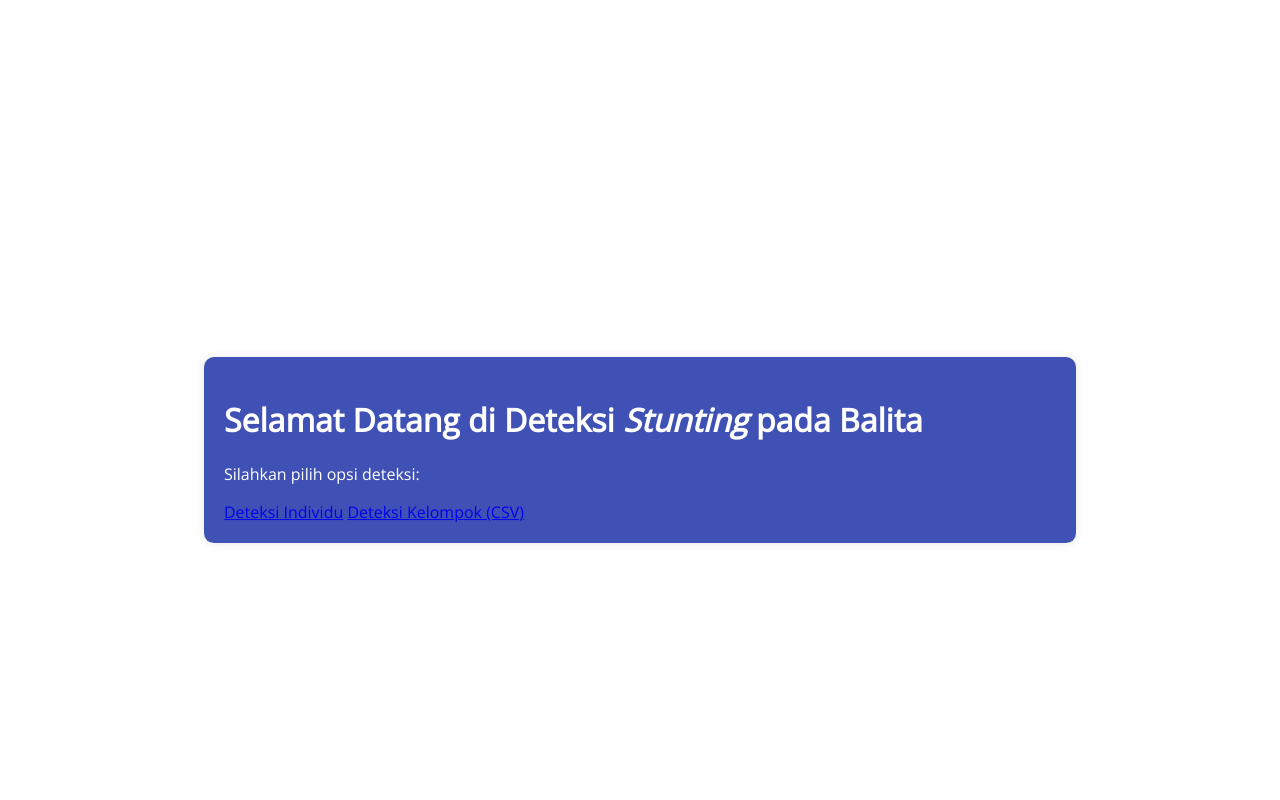
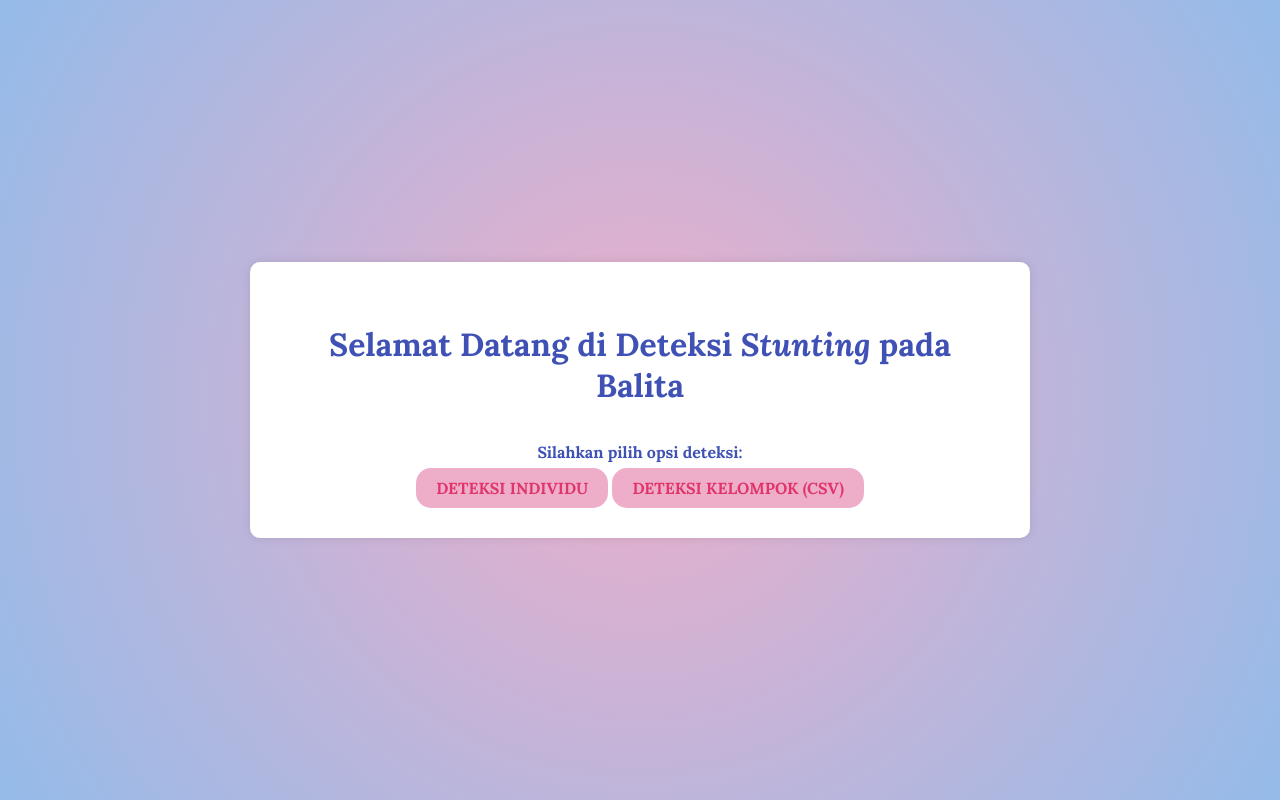
Before and after one commit to alfaqihunnafis/KKN_StuntingDetection_MPASI, a Flask app: page / in a window 1280 px wide. Run offline with Flask 3, Linux system fonts and the light colour scheme.

Commit message:
add styles web

```diff
--- a/static/css/style.css
+++ b/static/css/style.css
@@ -1,36 +1,42 @@
-@import url(https://fonts.googleapis.com/css?family=Open+Sans);
-body {
-    background-color: #ffffff;
-    font-family: 'Open Sans', sans-serif;
-    width: 100%;
-    height: 100vh;
+@import url(https://fonts.googleapis.com/css?family=Lora:700,700italic);
+
+/* Default Styles */
+html {
     margin: 0;
-    position: relative;
-}
-
-nav {
-    margin: 0;
-    padding: 5px;
-    background-color: #3F51B5;
-    text-align: center;
-}
-
-h1, h2, h3, h4, h5, h6 {
-    color: #FFFFFF;
+    padding: 0;
+    height: 100%;
+    display: flex;
+    justify-content: center;
+    align-items: center;
+    font-family: 'Lora', sans-serif;
+    background: radial-gradient(circle, rgba(238,174,202,1) 0%, rgba(148,187,233,1) 100%);
 }
 
 .container {
-    width: 65%;
-    background-color: #3F51B5;
+    width: 100%;
+    max-width: 700px;
+    background-color: #FFFFFF;
     padding: 20px;
-    margin-top: 50px;
     border-radius: 10px;
     box-shadow: 0 0 10px rgba(0, 0, 0, 0.1);
-    color: #FFFFFF;
-    position: absolute;
-    top: 50%;
-    left: 50%;
-    transform: translate(-50%, -50%);
+    color: #3F51B5;
+}
+
+.content {
+    display: flex;
+    flex-direction: column;
+    align-items: center;
+    justify-content: center;
+    margin: 20px;
+    padding: 40px;
+    color: #3F51B5;
+}
+
+h1 {
+    text-align: center;
+    font-size: 2em;
+    margin-bottom: 20px;
+    color: #3F51B5;
 }
 
 form {
@@ -40,6 +46,7 @@ form {
 }
 
 .form-title {
+    margin-top: 40px;
     font-weight: bolder;
     text-align: center;
     text-transform: uppercase;
@@ -55,16 +62,23 @@ form {
 
 .form-group label {
     font-weight: bold;
-    margin-right: 10px;
+    margin-right: 8px;
     min-width: 200px;
 }
 
 input[type="number"] {
-    margin-right: 20px;
-    width: 60%;
+    margin-right: 10px;
+    padding-left: 10px;
+    width: 100%;
+    max-width: 200px;
     border-radius: 10px;
-    border: none;
     height: 30px;
+    border: 1px solid #3F51B5;
+    color: #3F51B5;
+}
+
+input::placeholder {
+    color: transparent;
 }
 
 input[type="radio"] {
@@ -74,25 +88,109 @@ input[type="radio"] {
 .unit {
     margin-left: 10px;
     font-size: 16px;
-    color: #FFFFFF;
+    color: #3F51B5;
     font-weight: bold;
 }
 
-button {
+button, .button {
     margin-left: auto;
     margin-right: auto;
     margin-top: 20px;
-    padding: 10px;
+    padding: 10px 20px;
     border-radius: 15px;
-    border: 1px solid #ccc;
-    background-color: #FF4081;
-    color: #FFFFFF;
     border: none;
+    background-color: #EEAECA;
+    color: #E0356A;
+    font-weight: bold;
     cursor: pointer;
-    width: 20%;
+    width: 100%;
+    max-width: 150px;
     text-transform: uppercase;
 }
 
-button:hover {
+button:hover, .button:hover {
     background-color: #e0356a;
+    color: #FFFFFF;
+    box-shadow: 0 0 10px rgba(0, 0, 0, 0.2);
 }
+
+a {
+    text-decoration: none;
+}
+
+/* Responsive Styles */
+@media (max-width: 768px) {
+    .container {
+        margin: 10px;
+        padding: 15px;
+    }
+
+    .unit {
+        display: none;
+    }
+
+    .content {
+        padding: 20px;
+        max-width: 500px;
+    }
+
+    h1 {
+        font-size: 1.7em;
+    }
+
+    .form-group {
+        flex-direction: column;
+        align-items: flex-start;
+    }
+
+    .form-group label {
+        margin-right: 0;
+        margin-bottom: 5px;
+    }
+
+    input[type="number"], button, .button {
+        width: 100%;
+        max-width: none;
+    }
+
+    input::placeholder {
+        color: #888;
+    }
+
+    .option-buttons {
+        text-align: center;
+        display: flex;
+        flex-direction: column;
+        align-items: center;
+        margin-bottom: 10px;
+    }
+
+    .option-buttons .button {
+        width: 100%;
+        max-width: none;
+    }
+}
+
+@media (max-width: 480px) {
+    .unit {
+        display: none;
+    }
+
+    input::placeholder {
+        color: #888;
+    }
+
+    .container {
+        padding: 10px;
+    }
+
+    .content {
+        padding: 10px;
+        max-width: 400px;
+    }
+
+    .option-buttons .button {
+        font-size: 14px;
+        padding: 8px 16px;
+    }
+}
```
